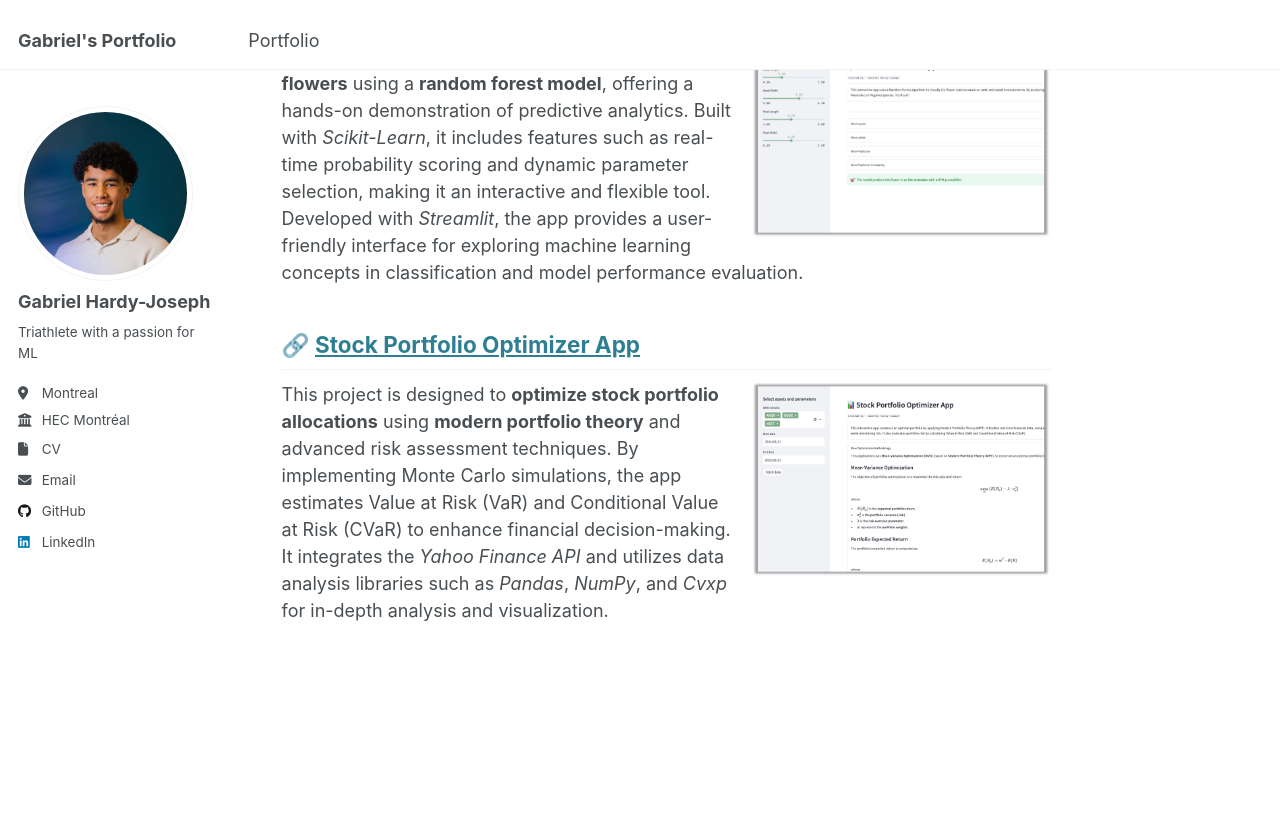
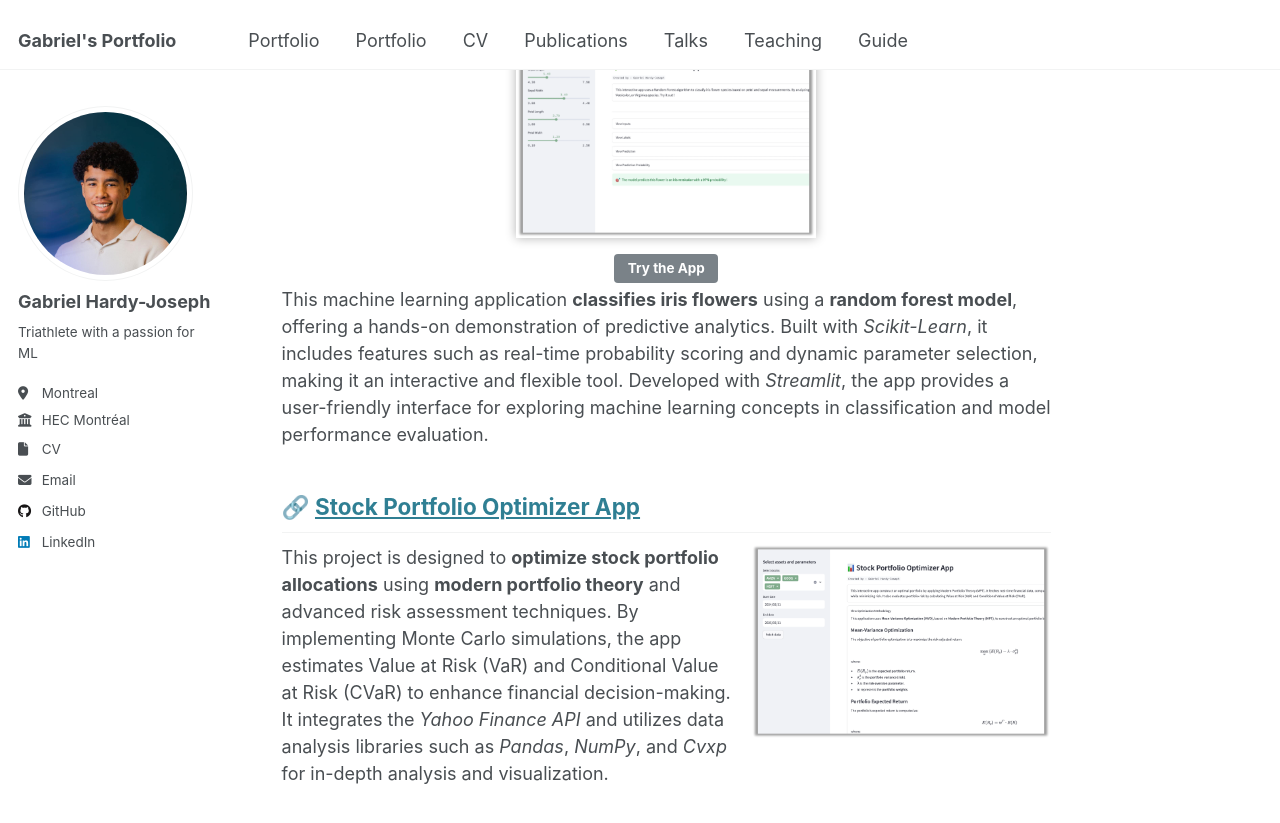
Before and after one commit to ghj95/portfolio, a Jekyll site: the page built from _pages/about.md, in a window 1280 px wide and 900 px high, scrolled down 1148 px. Shown: the top 823 px of the window. Built offline with Jekyll 4.4.1, drawn with Linux system fonts in a browser that asks for light colours.

Commit message:
lets see

```diff
--- a/_pages/about.md
+++ b/_pages/about.md
@@ -28,7 +28,15 @@ This reinforcement learning project **trains an agent to play Flappy Bird** usin
 This AI project **implements Q-learning to solve the Frozen Lake environment** from **OpenAI Gymnasium**, demonstrating fundamental reinforcement learning principles. Built with *NumPy* and *Matplotlib*, it features a table-based approach where the agent learns optimal paths through a slippery grid to reach a goal while avoiding holes. The implementation includes **dynamic learning rate adjustment** and **epsilon-greedy exploration** that gradually shifts from exploration to exploitation. Performance metrics are tracked and visualized, showing the agent's improving success rate over time as it masters navigating this classic reinforcement learning challenge.
 
 ## 🔗 [Iris Flower Classifier App](https://github.com/ghj95/iris_app){:target="_blank"}
-[![Illustration of Iris App](./images/iris_app.png){: .align-right width="300px"}](https://iris-class.streamlit.app){:target="_blank"}
+<div style="text-align: center;">
+  <a href="https://iris-class.streamlit.app" target="_blank">
+    <img src="./images/iris_app.png" alt="Illustration of Iris App" width="300px" style="box-shadow: 0 0 10px rgba(0, 0, 0, 0.3); margin-bottom: 15px;">
+    <div>
+      <button class="btn btn--primary">Try the App</button>
+    </div>
+  </a>
+</div>
+<!-- [![Illustration of Iris App](./images/iris_app.png){: .align-right width="300px"}](https://iris-class.streamlit.app){:target="_blank"} -->
 This machine learning application **classifies iris flowers** using a **random forest model**, offering a hands-on demonstration of predictive analytics. Built with *Scikit-Learn*, it includes features such as real-time probability scoring and dynamic parameter selection, making it an interactive and flexible tool. Developed with *Streamlit*, the app provides a user-friendly interface for exploring machine learning concepts in classification and model performance evaluation.
 
 ## 🔗 [Stock Portfolio Optimizer App](https://github.com/ghj95/port_opt){:target="_blank"}
```
Also changed, not shown: _data/navigation.yml (+13 -15 lines).
